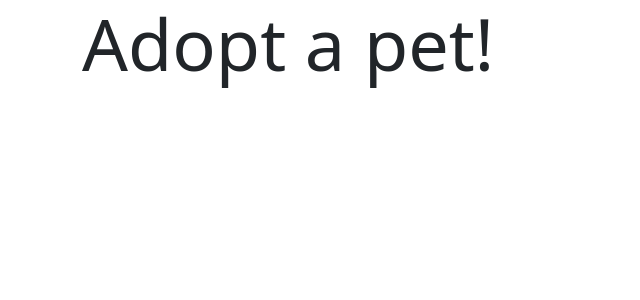
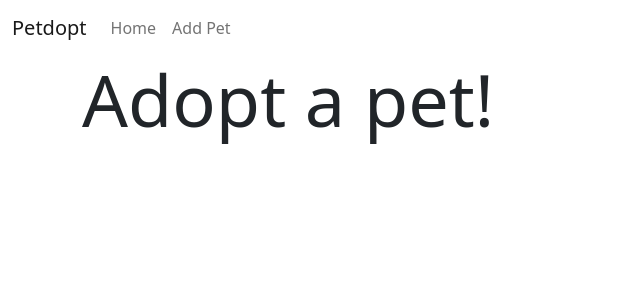
Before and after one commit to dixls/pet-adopt, a Flask app: page / in a window 1280 px wide. Shown: the top 300 px of the page, without its empty margins (0-640 px from the left). Run offline with Flask 2, Linux system fonts and the light colour scheme; data that the repository does not hold is empty; some libraries are stand-ins or nearby versions.

Commit message:
added petform and pet form page
doesn't seem to work yet, not sure what's going on

```diff
--- a/app.py
+++ b/app.py
@@ -1,10 +1,12 @@
-from flask import Flask, request, redirect, render_template
+from flask import Flask, request, redirect, render_template, flash
 from models import db, connect_db, Pet
+from forms import AddPetForm
 
 app = Flask(__name__)
 app.config["SQLALCHEMY_DATABASE_URI"] = "postgresql:///pet_adopt"
 app.config["SQLALCHEMY_TRACK_MODIFICATIONS"] = False
 app.config["SQLALCHEMY_ECHO"] = True
+app.config["SECRET_KEY"] = "SECRET KEY"
 
 connect_db(app)
 
@@ -16,3 +18,32 @@ def home_page():
     pets = Pet.query.all()
 
     return render_template("home.html", pets=pets)
+
+
+@app.route("/add/", methods=["GET", "POST"])
+def add_pet():
+    """displays form to add a pet, and handles submitting new pet"""
+
+    form = AddPetForm()
+
+    if form.validate_on_submit():
+        name = form.name.data
+        species = form.species.data
+        photo_url = form.photo_url.data
+        age = form.age.data
+        notes = form.notes.data
+        available = form.available.data
+        new_pet = Pet(
+            name=name,
+            species=species,
+            age=age,
+            photo_url=photo_url,
+            notes=notes,
+            available=available,
+        )
+        db.session.add(new_pet)
+        db.session.commit()
+        flash(f"Added {name} to pets")
+        return redirect("/")
+    else:
+        return render_template("add_pet.html", form=form)
--- a/templates/base.html
+++ b/templates/base.html
@@ -4,13 +4,16 @@
     <meta charset="UTF-8">
     <meta http-equiv="X-UA-Compatible" content="IE=edge">
     <meta name="viewport" content="width=device-width, initial-scale=1.0">
+    <script src="https://kit.fontawesome.com/d90404cfeb.js" crossorigin="anonymous"></script>
     <link rel="stylesheet" href="https://cdn.jsdelivr.net/npm/bootstrap@5.1.3/dist/css/bootstrap.min.css" integrity="sha384-1BmE4kWBq78iYhFldvKuhfTAU6auU8tT94WrHftjDbrCEXSU1oBoqyl2QvZ6jIW3" crossorigin="anonymous">
     <title>{% block title %}{% endblock %}</title>
 </head>
 <body>
+    {% include 'nav.html' %}
     <div class="container">
         {% block content %}
         {% endblock %}
     </div>
+    <script src="https://cdn.jsdelivr.net/npm/bootstrap@5.1.3/dist/js/bootstrap.bundle.min.js" integrity="sha384-ka7Sk0Gln4gmtz2MlQnikT1wXgYsOg+OMhuP+IlRH9sENBO0LRn5q+8nbTov4+1p" crossorigin="anonymous"></script>
 </body>
 </html>
--- a/templates/home.html
+++ b/templates/home.html
@@ -5,7 +5,7 @@
 <h1 class="display-2">Adopt a pet!</h1>
 <div class="row">
     {% for pet in pets %}
-    <div class="col">
+    <div class="col mt-3">
         <div class="card">
             <img src="{{pet.photo_url}}" alt="a nice photo of {{pet.name}}" class="card-img-top">
             <div class="card-body">
@@ -14,7 +14,7 @@
                 <p class="card-text">{{pet.notes}}</p>
                 {% endif %}
                 {% if pet.available %}
-                <p class="card-text text-success">{{pet.name}} is available!</p>
+                <p class="card-text text-success"><strong>{{pet.name}} is available!</strong></p>
                 {% endif %}
             </div>
         </div>
--- /dev/null
+++ b/templates/nav.html
@@ -0,0 +1,18 @@
+<nav class="navbar navbar-expand-lg navbar-light">
+    <div class="container-fluid">
+        <a href="/" class="navbar-brand">Petdopt</a>
+        <button class="navbar-toggler" type="button" data-bs-toggle="collapse" data-bs-target="#navbarNav"
+            aria-controls="navbarNav" aria-expanded="false" aria-label="Toggle navigation">
+            <span class="navbar-toggler-icon"></span>
+        </button>
+        <div class="collapse navbar-collapse" id="navbarNav">
+            <ul class="navbar-nav">
+                <li class="nav-item">
+                    <a class="nav-link" href="/">Home</a>
+                </li>
+                <li class="nav-item">
+                    <a href="/add/" class="nav-link">Add Pet</a>
+                </li>
+        </div>
+
+</nav>
```
Also changed, not shown: forms.py (+18 -0 lines), templates/add_pet.html (added, +27 -0 lines).
